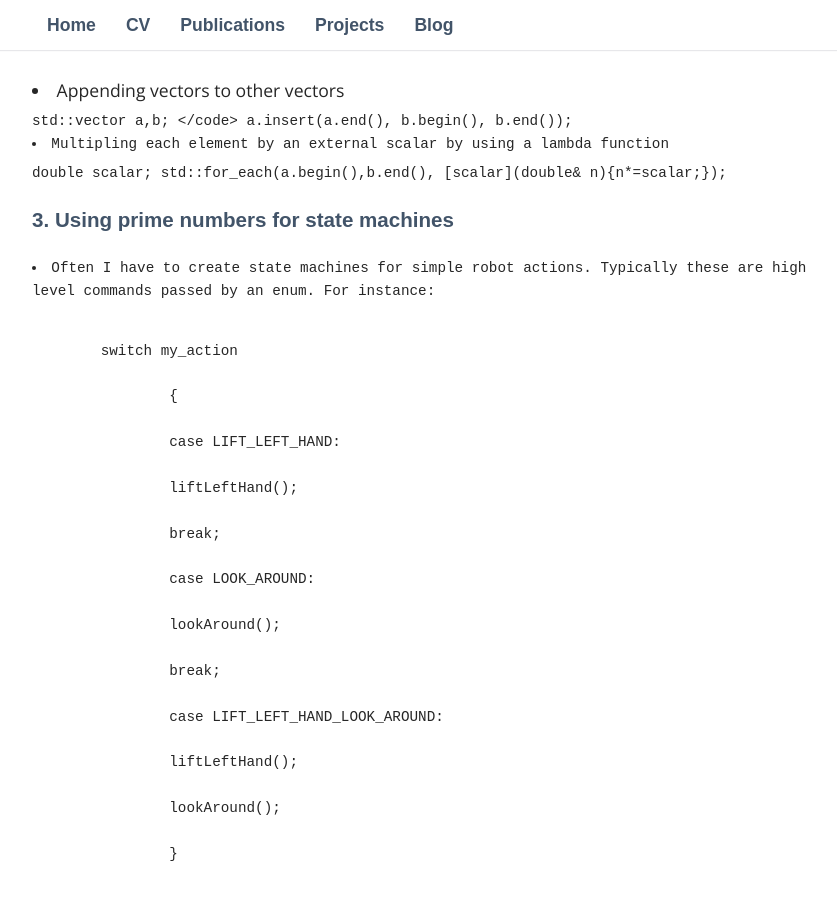
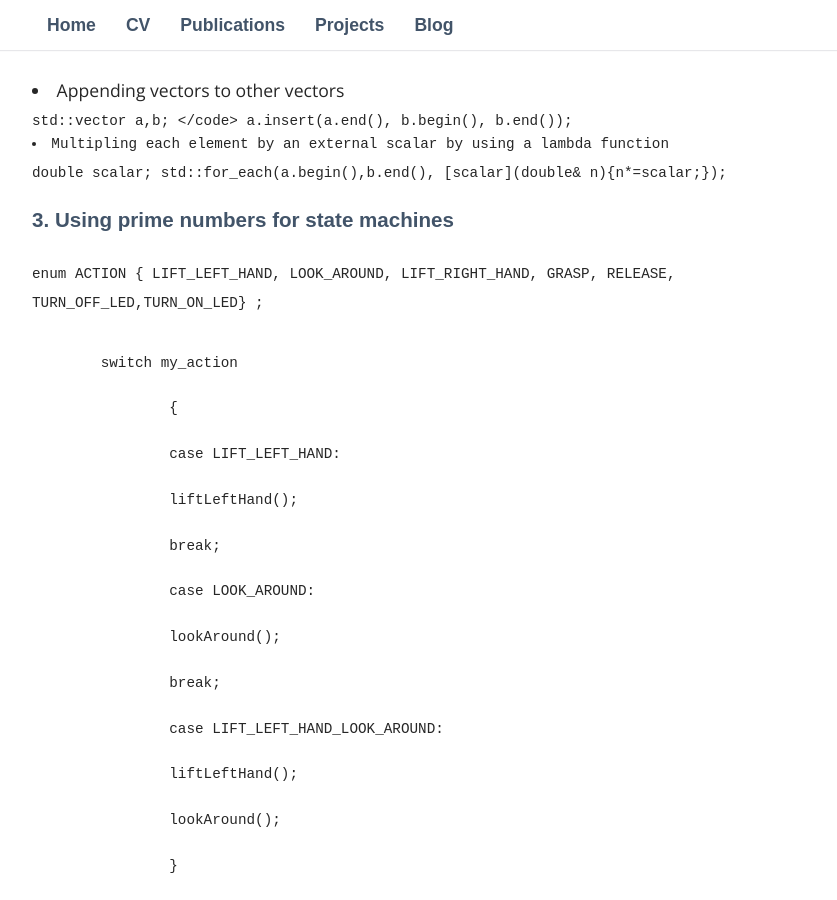
Before and after one commit to philip-long/philip-long.github.io, a Jekyll site: the page built from _posts/2018-07-09-random.md, in a window 1280 px wide and 900 px high, scrolled down 1565 px. Shown: the whole window, without its empty margins (208-1045 px from the left). Built offline with Jekyll 4.4.1, drawn with Linux system fonts in a browser that asks for light colours; nearby versions of some CDN libraries; some web fonts are replaced; library files that are not in the unit come from our copies.

Commit message:
Update 2018-07-09-random.md

```diff
--- a/_posts/2018-07-09-random.md
+++ b/_posts/2018-07-09-random.md
@@ -95,7 +95,9 @@ a.insert(a.end(), b.begin(), b.end());
 
 
 <h3> 3. Using prime numbers for state machines</h3>
-<li> Often I have to create state machines for simple robot actions. Typically these are high level commands passed by an enum. For instance:  </li>
+
+
+		enum ACTION { LIFT_LEFT_HAND, LOOK_AROUND, LIFT_RIGHT_HAND, GRASP, RELEASE, TURN_OFF_LED,TURN_ON_LED} ;
 
 	<pre>
 	switch my_action  <br />
```
